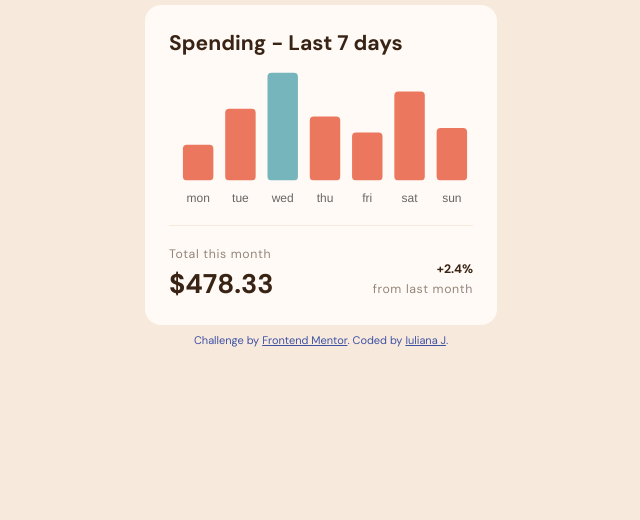
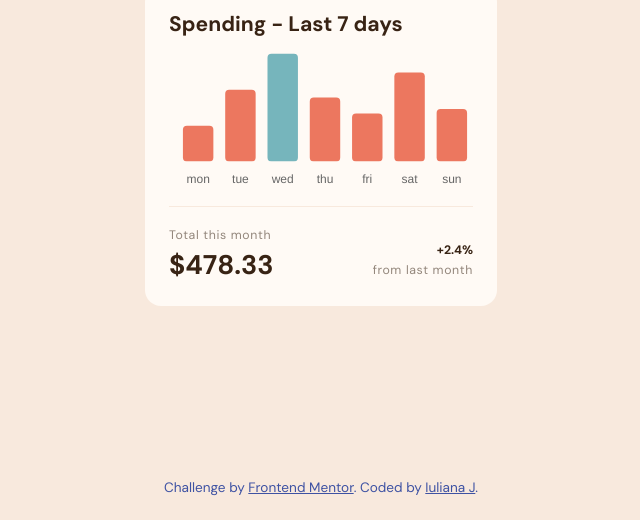
Before and after one commit to IulianaJ/expenses-chart-component, a website: page index.html in a window 1280 px wide. Shown: the part 280-800 px from the top of the page, without its empty margins (319-959 px from the left). Drawn offline with nearby package versions, Linux system fonts and the light colour scheme.

Commit message:
code review v1.1

```diff
--- a/index.html
+++ b/index.html
@@ -18,6 +18,7 @@
 
   <!-- Accesibility report #2 -->
   <!-- Page content should be grouped under a <main> element -->
+  <main>
     <article>
       <!-- HTML report #1 -->
       <!-- This section can be converted into a <header> -->
@@ -32,7 +33,6 @@
         </div>
         <img src="./images/logo.svg" alt="logo" />
       </section>
-
       <!-- This <section> can be converted to an <article> -->
       <!-- Make sure to add a heading element -->
       <section class="spendings">
@@ -52,6 +52,7 @@
         </div>
       </section>
     </article>
+  </main>
 
   <footer class="attribution">
     Challenge by
--- a/styles.css
+++ b/styles.css
@@ -26,15 +26,23 @@ body {
   /* to apply styles in a top-down fashion. This approach facilitates */
   /* better separation of styling concerns and produces a smaller CSS code footprint */
   min-height: 100vh;
+  /* Use the default font-size (e.g. 16px) */
+  /* and adapt other properties that use the */
+  /* rem/em unit */
   font-size: 18px;
   display: flex;
   flex-direction: column;
-  justify-content: center;
-  align-items: center;
+  gap: 1.25rem;
 
   /* Remove duplicate rule */
   min-height: 100vh;
-  gap: 0.55rem;
+}
+
+main {
+  flex-grow: 1;
+  display: flex;
+  justify-content: center;
+  align-items: center;
 }
 
 .balance {
@@ -83,10 +91,14 @@ body {
   line-height: 1.5rem;
 }
 
+.attribution {
+  padding-block-end: 1.5rem;
+  font-size: 0.85rem;
+  text-align: center;
+}
+
 .attribution,
 a {
-  font-size: 11px;
-  text-align: center;
   color: hsl(228, 45%, 44%);
 }
 
```
Lines whose indentation alone changed are shown as unchanged.
